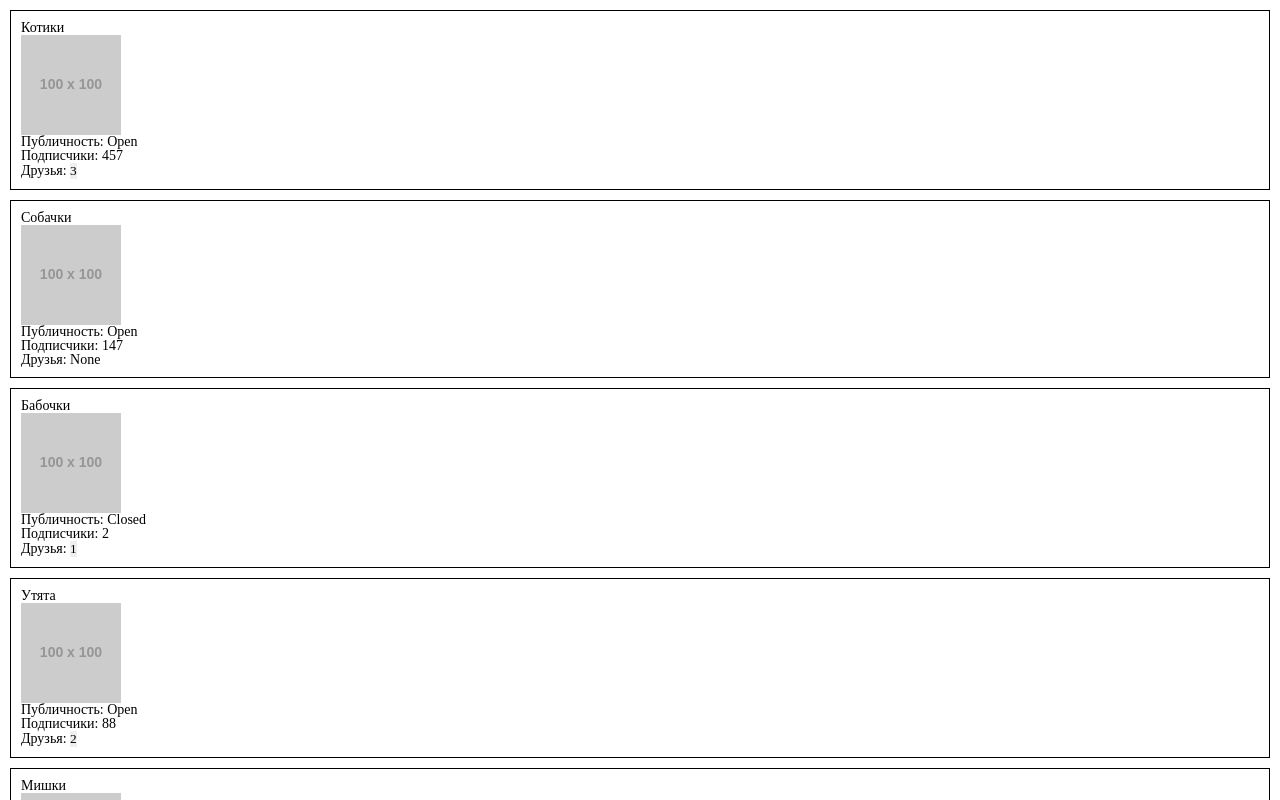
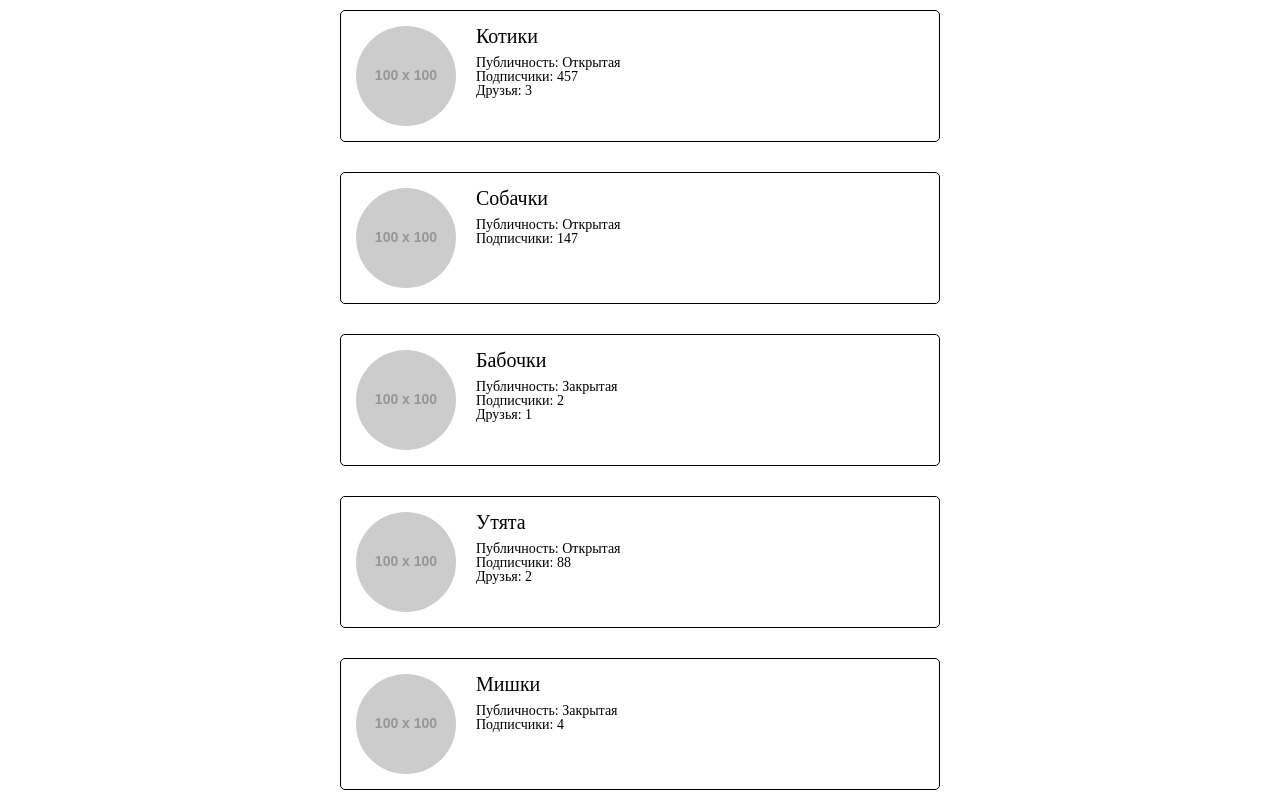
Before and after one commit to klekwedge/communities-task, a React (Vite) app: page / in a window 1280 px wide. Shown: the top 800 px of the page. Built offline with nearby package versions, Linux system fonts and the light colour scheme.

Commit message:
feat: add change styles

```diff
--- a/src/components/GroupList/GroupList.tsx
+++ b/src/components/GroupList/GroupList.tsx
@@ -1,5 +1,6 @@
 import { useState, useEffect } from 'react';
 import { Group, User } from '../../types';
+import './style.css';
 
 function GroupList() {
   const [groups, setGroups] = useState<Group[]>([]);
@@ -25,7 +26,7 @@ function GroupList() {
         // }
         setGroups(data);
       }, 1000);
-    } catch (e) {
+    } catch (e: any) {
       setError(e.message);
     }
   };
@@ -37,28 +38,26 @@ function GroupList() {
   console.log(groups);
 
   return (
-    <div>
+    <div className="groups">
       {groups.map((group) => (
-        <div key={group.id} style={{ border: '1px solid black', margin: '10px', padding: '10px' }}>
-          <h2>{group.name}</h2>
+        <div className="groups__group group" key={group.id}>
           <img
+            className="group__image"
             src={`https://via.placeholder.com/100/${group.avatar_color || '000000'}/FFFFFF/?text=${group.name}`}
             alt={group.name}
-            style={{ width: '100px', height: '100px' }}
           />
-          <p>Публичность: {group.closed ? 'Closed' : 'Open'}</p>
+          <div>
+            <h2 className="group__name">{group.name}</h2>
+            <p>Публичность: {group.closed ? 'Закрытая' : 'Открытая'}</p>
             <p>Подписчики: {group.members_count}</p>
-          <p>
-            Друзья:{' '}
             {group.friends ? (
-              <button onClick={() => handleFriendsClick(group.friends)}>{group.friends.length}</button>
+              <p className='group__friends-count' onClick={() => handleFriendsClick(group.friends)}>Друзья: {group.friends.length}</p>
             ) : (
-              'None'
+              ''
             )}
-          </p>
+
             {selectedFriends.length > 0 && (
-            <div>
-              <h3>Друзья:</h3>
+              <div className='group__friends'>
                 <ul>
                   {selectedFriends.map((friend, index) => (
                     <li key={index}>{`${friend.first_name} ${friend.last_name}`}</li>
@@ -67,6 +66,7 @@ function GroupList() {
               </div>
             )}
           </div>
+        </div>
       ))}
     </div>
   );
--- /dev/null
+++ b/src/components/GroupList/style.css
@@ -0,0 +1,53 @@
+.groups {
+  display: flex;
+  margin: 0 auto;
+  align-items: center;
+  justify-content: center;
+  flex-direction: column;
+  gap: 10px 50px;
+  max-width: 600px;
+}
+
+.groups__group {
+  display: flex;
+  gap: 20px;
+  border: 1px solid black;
+  margin: 10px;
+  padding: 15px;
+  border-radius: 5px;
+  width: 100%;
+}
+
+.group__image {
+  width: 100px;
+  height: 100px;
+  border-radius: 50%;
+}
+
+.group__name {
+  font-size: 20px;
+  margin-bottom: 10px;
+}
+
+
+.group__friends-count {
+  cursor: pointer;
+  transition: all 0.5s ease;
+  position: relative;
+  margin-bottom: 6px;
+}
+
+.group__friends-count::before {
+  content: '';
+  position: absolute;
+  bottom: -4px;
+  left: 0;
+  width: 0;
+  height: 1.5px;
+  background-color: rgb(17, 79, 225);
+  transition: width 0.3s ease;
+}
+
+.group__friends-count:hover::before {
+  width: 55px;
+}
```
Lines whose indentation alone changed are shown as unchanged.
